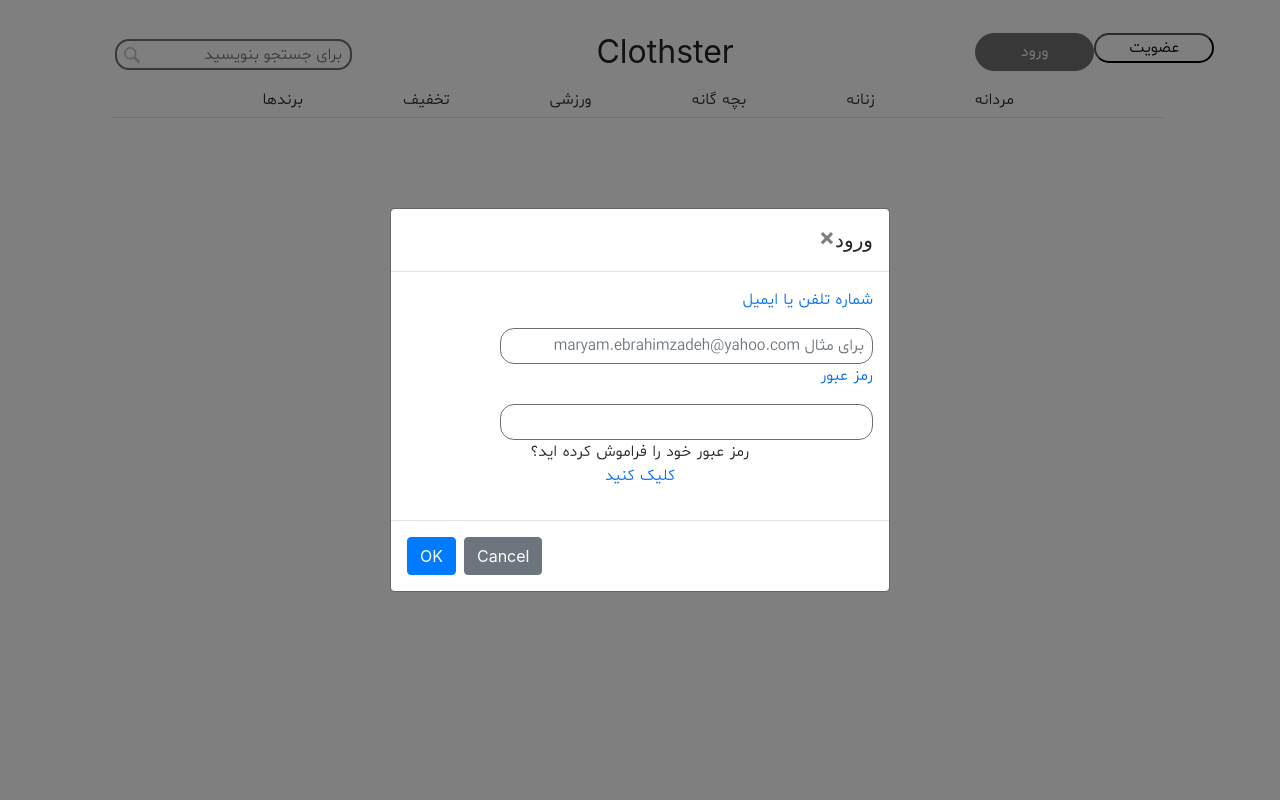
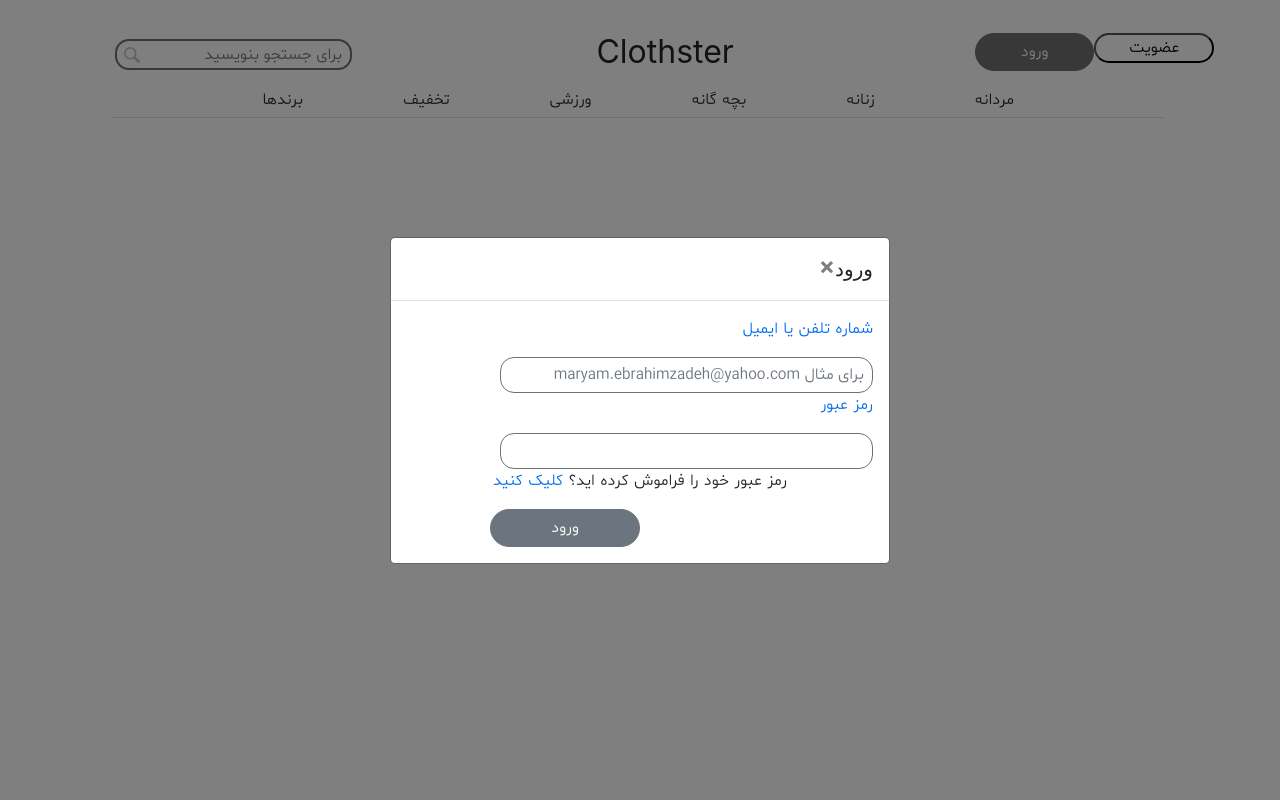
Before and after one commit to maryamEbrahimzadeh/ClotherStoreIE, a Nuxt app: page / in a window 1280 px wide. Both pictures are taken after a click on the button "ورود". Shown: the top 800 px of the page. Built offline with nearby package versions, Linux system fonts and the light colour scheme; no server answers.

Commit message:
username page added

```diff
--- a/components/UserInfo.vue
+++ b/components/UserInfo.vue
@@ -5,12 +5,10 @@
             <b-btn v-b-modal.modalPrevent class="button" id="v">ورود</b-btn>
         </span>
         <!-- {{this.username}} -->
-        <b-modal id="modalPrevent"
+        <b-modal hide-footer id="modalPrevent"
                     centered
                     ref="modal"
-                    title="ورود"
-                    @ok="handleOk"
-                    @shown="clearName">
+                    title="ورود">
             <form @submit.stop.prevent="handleSubmit">
                 <p id="title"> شماره تلفن یا ایمیل </p>
                 <b-form-input id= "input"
@@ -25,9 +23,9 @@
                 </form>
             <p id= "forget">
                 رمز عبور خود را فراموش کرده اید؟
-                <br/>
             <a href="#" >کلیک کنید</a>
             </p>
+            <b-btn id="enter" @click="handleOk">ورود</b-btn>
         </b-modal>
     </div>
 </template>
@@ -40,7 +38,6 @@
     return {
       name: '',
       pass:'',
-      names: []
     }
   },
   methods: {
@@ -60,11 +57,9 @@
       }
     },
     handleSubmit () {
-      this.names.push(this.name)
-    //   alert('yes')
-    //   layout : 'logedIn'
-      this.clearName()
-      this.$refs.modal.hide()
+    this.$router.push(`login/${this.name}`);
+    this.clearName()
+    this.$refs.modal.hide()
     }
   }
 }
@@ -138,4 +133,11 @@
     #forget > a {
         color: #006DF0;
     }
+    #enter {
+        font-family: myFirstFont;
+        border-radius: 20px;
+        width: 150px;
+        margin-left: 50%;
+        margin-right: 50%;
+    }
 </style>
--- /dev/null
+++ b/pages/login/_username.vue
@@ -0,0 +1,34 @@
+<template>
+    <div class="container">
+      {{$route.params.username}}
+    </div>
+</template>
+
+<script>
+
+
+
+export default {
+    layout (){
+        return 'logedIn';
+    },
+    // layout : 'logedIn',
+    middleware : 'login',
+    // {{$store.getters.getis_login}}
+    // methods: {
+    //   set_layout : function(){
+    //     if($store.getters.getis_login){
+    //       layout : 'logedIn'
+    //     }
+    //   }
+    // },
+    // set_layout,
+
+}
+</script>
+
+<style scoped>
+.container {
+  height: 100vh;
+}
+</style>
--- a/store/index.js
+++ b/store/index.js
@@ -9,7 +9,7 @@
       getis_login : state =>state.is_login
     },
     mutations: {
-      login(state,lg) {
+      login(state) {
         state.is_login = true;
       }
     },
```
